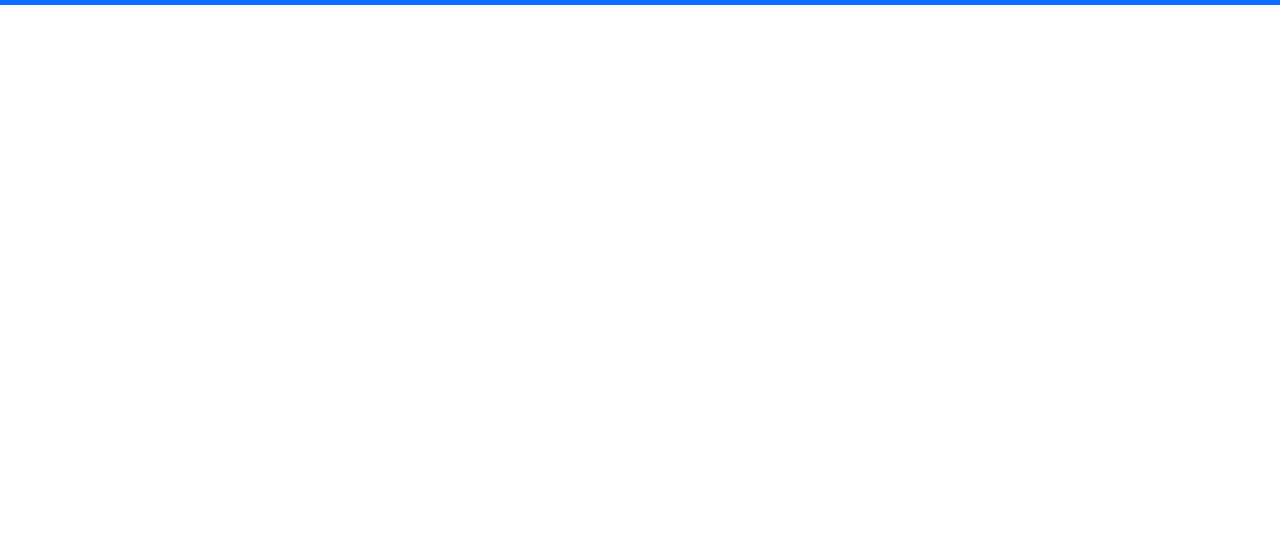
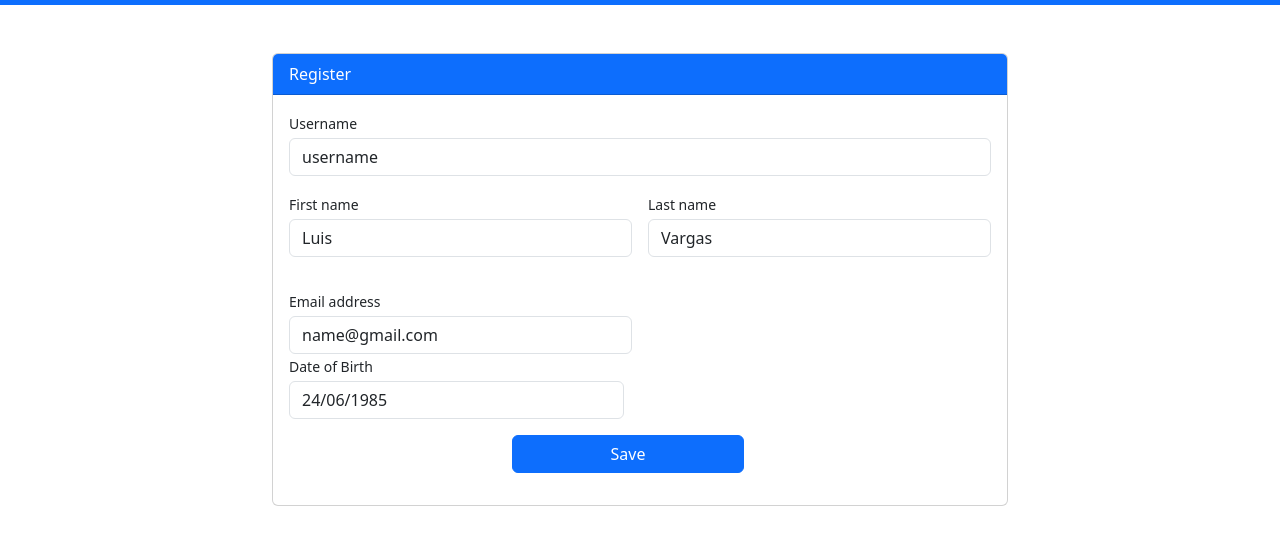
Before and after one commit to josecobi/temaweb, a plain HTML site: page page3.html in a window 1280 px wide. Shown: the part 51-596 px from the top of the page. Drawn offline with nearby package versions, Linux system fonts and the light colour scheme.

Commit message:
added form still needs work on layout and input attributes

```diff
--- a/page3.html
+++ b/page3.html
@@ -5,7 +5,8 @@
     <meta name="viewport" content="width=device-width, initial-scale=1.0">
     <link href="https://cdn.jsdelivr.net/npm/bootstrap@5.3.2/dist/css/bootstrap.min.css" rel="stylesheet" integrity="sha384-T3c6CoIi6uLrA9TneNEoa7RxnatzjcDSCmG1MXxSR1GAsXEV/Dwwykc2MPK8M2HN" crossorigin="anonymous">
   <script defer src="https://cdn.jsdelivr.net/npm/bootstrap@5.3.2/dist/js/bootstrap.bundle.min.js" integrity="sha384-C6RzsynM9kWDrMNeT87bh95OGNyZPhcTNXj1NW7RuBCsyN/o0jlpcV8Qyq46cDfL" crossorigin="anonymous"></script>
-    <title>Document</title>
+  <script defer src="https://unpkg.com/@popperjs/core@2"></script>
+    <title>Page 3</title>
 </head>
 <body>
 <header>
@@ -42,6 +43,63 @@
         </div>
     </nav>
 </header>
+<div class="container">
+  <div class="row justify-content-center pt-5">
+    <div class="col-xl-8">
+      <div class="card mb-4">
+          <div class="card-header bg-primary text-white">
+              Register
+          </div>
+          <div class="card-body">
+              <form>
+                  <div class="mb-3">
+                      <label class="small mb-1" for="Username">Username</label>
+                      <input class="form-control" id="Username" type="text" placeholder="username" value="username">
+                  </div>
+                  <div class="row gx-3 mb-3">
+                      <div class="col-md-6">
+                          <label class="small mb-1" for="FirstName">First name</label>
+                          <input class="form-control" id="FirstName" type="text" placeholder="first name" value="Luis">
+                      </div>
+                      <div class="col-md-6">
+                          <label class="small mb-1" for="LastName">Last name</label>
+                          <input class="form-control" id="LastName" type="text" placeholder="last name" value="Vargas">
+                      </div>
+                  </div>
+                  <div class="row gx-3 mb-3">
+
+
+
+                  </div>
+
+                  <div class="row gx-3 mb-3">
+
+
+                      <div class="col-md-6">
+                        <label class="small mb-1" for="EmailAddress">Email address</label>
+                        <input class="form-control required" id="EmailAddress" type="email" placeholder="email" value="name@gmail.com" required>
+
+                      </div>
+
+                      <div class="row gx-3 mb-3">
+
+
+                          <div class="col-md-6">
+                              <label class="small mb-1" for="dateOfBirth">Date of Birth</label>
+                              <input class="form-control" id="dateOfBirth" type="text" name="dateOfBirth" placeholder="Date of birth" value="24/06/1985">
+                          </div>
+                      </div>
+                      <div class="row justify-content-center">
+                        <button class="btn btn-primary col-4" type="button">Save</button>
+                      </div>
+                  </div>
+              </form>
+          </div>
+      </div>
+  </div>
+  </div>
+</div>
+
 
 
 
```
